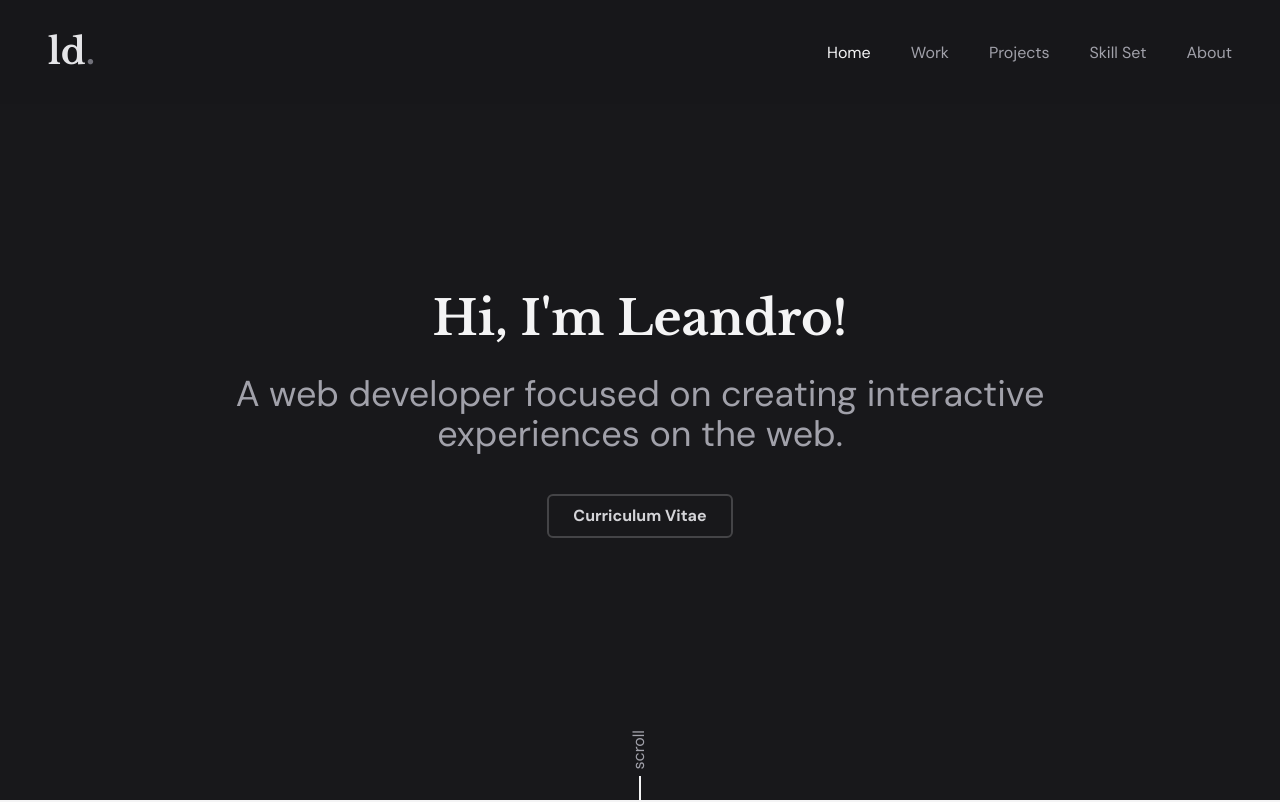
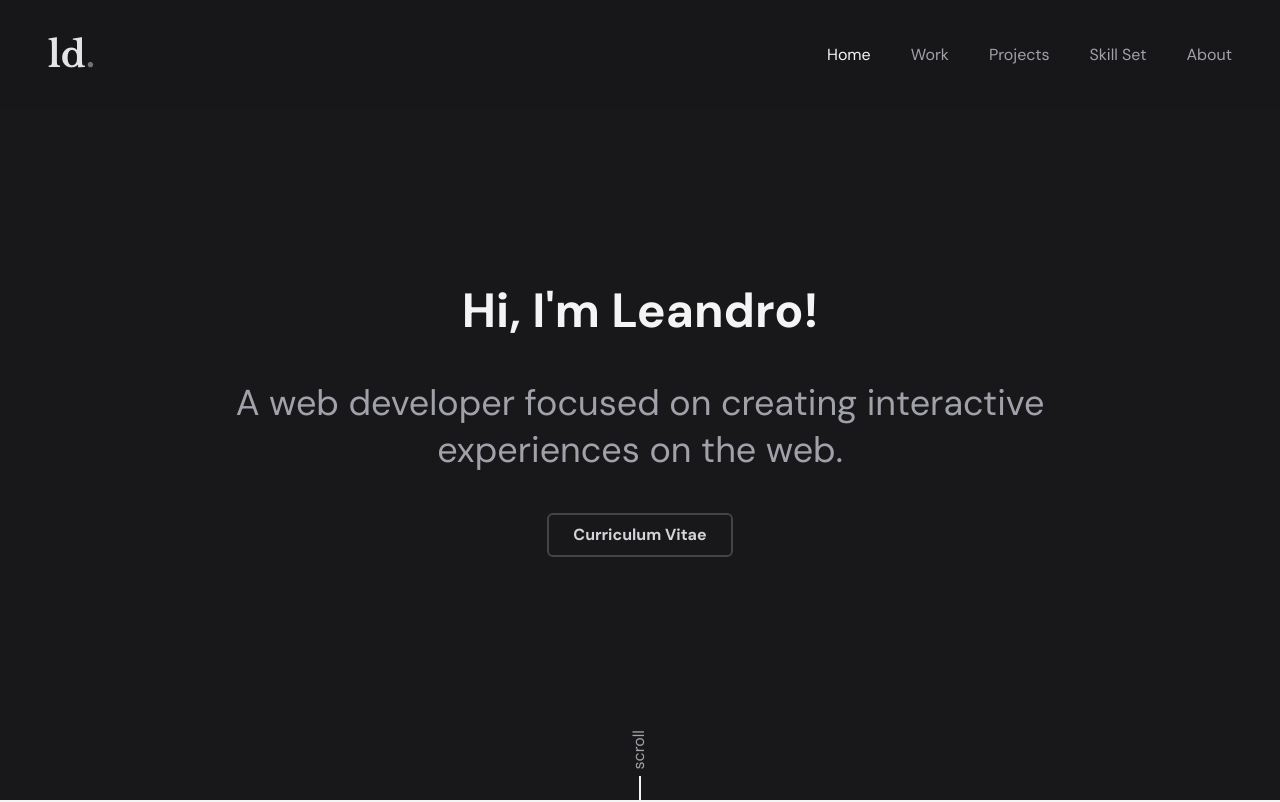
Before and after one commit to leandrodalmolin/nextjs-portfolio, a Next.js app: page / in a window 1280 px wide. Shown: the top 802 px of the page. Built offline with nearby package versions, Linux system fonts and the light colour scheme.

Commit message:
Add typography tokens

```diff
--- a/src/components/Card/Card.module.scss
+++ b/src/components/Card/Card.module.scss
@@ -8,9 +8,9 @@
 
   h2 {
     margin-bottom: $spacing-5;
-    font-size: 1.5rem;
-    font-weight: 700;
-    line-height: 2rem;
+    font-size: $font-size-2xl;
+    font-weight: $font-weight-bold;
+    line-height: $line-height-sm;
     color: $white;
   }
 
@@ -37,12 +37,11 @@
 
 .content {
   p {
-    font-size: 0.875rem;
-    line-height: 1.25rem;
+    font-size: $font-size-sm;
 
     &:first-child {
       margin-bottom: $spacing-6;
-      line-height: 1.625;
+      line-height: $line-height-lg;
       color: rgba($white, 0.6);
     }
   }
--- a/src/components/Heading/Heading.module.scss
+++ b/src/components/Heading/Heading.module.scss
@@ -4,14 +4,13 @@
 .heading {
   margin-bottom: $spacing-9;
   font-family: $font-serif;
-  font-size: 2.25rem;
-  font-weight: 700;
-  line-height: 2.5rem;
+  font-size: $font-size-5xl;
+  font-weight: $font-weight-bold;
+  line-height: $line-height-none;
   color: $zinc-100;
 
   @include media-query('sm', 'up') {
-    font-size: 3rem;
-    line-height: 1;
+    font-size: $font-size-6xl;
   }
 
   @include media-query('md', 'up') {
@@ -21,8 +20,8 @@
 
 .subheading {
   margin-bottom: $spacing-4;
-  font-size: 0.75rem;
-  line-height: 1rem;
-  font-weight: 500;
+  font-size: $font-size-xs;
+  line-height: $line-height-sm;
+  font-weight: $font-weight-medium;
   text-transform: uppercase;
 }
--- a/src/components/Link/Link.module.scss
+++ b/src/components/Link/Link.module.scss
@@ -12,9 +12,9 @@
     border: 2px solid rgba($zinc-100, 0.2);
     border-radius: $radius-md;
     padding: $spacing-3 $spacing-6;
-    font-size: 0.875rem;
-    font-weight: 700;
-    line-height: 1.25rem;
+    font-size: $font-size-sm;
+    font-weight: $font-weight-bold;
+    line-height: $line-height-md;
     color: $zinc-300;
     transition: color 0.3s, border-color 0.3s, background-color 0.3s;
 
@@ -26,8 +26,7 @@
 
     @include media-query('sm', 'up') {
       padding-inline: $spacing-6;
-      font-size: 1rem;
-      line-height: 1.5rem;
+      font-size: $font-size-md;
     }
   }
 }
--- a/src/components/Navigation/Logo/Logo.module.scss
+++ b/src/components/Navigation/Logo/Logo.module.scss
@@ -3,8 +3,8 @@
 
 .logo {
   font-family: $font-serif;
-  font-size: 2rem;
-  font-weight: 700;
+  font-size: $font-size-4xl;
+  font-weight: $font-weight-bold;
   color: $zinc-200;
 
   span {
@@ -14,7 +14,7 @@
   }
 
   @include media-query('sm', 'up') {
-    font-size: 2.25rem;
-    line-height: 2.5rem;
+    font-size: $font-size-5xl;
+    line-height: $line-height-xs;
   }
 }
--- a/src/components/Navigation/Navbar/Navbar.module.scss
+++ b/src/components/Navigation/Navbar/Navbar.module.scss
@@ -65,7 +65,7 @@
 
   .logo {
     > div {
-      font-size: 1.8rem;
+      font-size: $font-size-3xl;
     }
   }
 
--- a/src/components/Navigation/Sidebar/Sidebar.module.scss
+++ b/src/components/Navigation/Sidebar/Sidebar.module.scss
@@ -18,9 +18,9 @@
     display: flex;
     flex-direction: column;
     gap: $spacing-5;
-    font-size: 2.25rem;
-    font-weight: 700;
-    line-height: 2.5rem;
+    font-size: $font-size-5xl;
+    font-weight: $font-weight-bold;
+    line-height: $line-height-xs;
     list-style: none;
   }
 
--- a/src/components/PageSections/About/About.module.scss
+++ b/src/components/PageSections/About/About.module.scss
@@ -24,21 +24,21 @@
 
   @include media-query('sm', 'up') {
     p {
-      font-size: 1.125rem;
-      line-height: 1.75rem;
+      font-size: $font-size-lg;
+      line-height: $line-height-md;
     }
   }
 }
 
 .intro {
-  font-size: 1.125rem;
-  font-weight: 700;
-  line-height: 1.375;
+  font-size: $font-size-lg;
+  font-weight: $font-weight-bold;
+  line-height: $line-height-sm;
   color: $zinc-300;
 
   @include media-query('sm', 'up') {
-    font-size: 1.25rem;
-    line-height: 1.5;
+    font-size: $font-size-xl;
+    line-height: $line-height-md;
   }
 }
 
@@ -55,20 +55,17 @@
     display: inline-flex;
     align-items: center;
     gap: $spacing-2;
-    font-size: 1rem;
-    line-height: 1.5rem;
+    font-size: $font-size-md;
     color: $zinc-300;
   }
 
   @include media-query('sm', 'up') {
     column-gap: $spacing-7;
-    font-size: 1.125rem;
-    line-height: 1.75rem;
+    font-size: $font-size-lg;
 
     a {
       gap: $spacing-3;
-      font-size: 1.125rem;
-      line-height: 1.75rem;
+      font-size: $font-size-lg;
     }
   }
 }
--- a/src/components/PageSections/Masthead/Masthead.module.scss
+++ b/src/components/PageSections/Masthead/Masthead.module.scss
@@ -11,16 +11,13 @@
 
   h1 {
     margin-bottom: $spacing-6;
-    font-family: $font-serif;
-    font-size: 1.5rem;
-    font-weight: 700;
-    line-height: 2rem;
+    font-size: $font-size-2xl;
+    line-height: $line-height-md;
     color: $zinc-100;
   }
 
   p {
-    font-size: 1.25rem;
-    line-height: 1.75rem;
+    font-size: $font-size-xl;
   }
 
   a {
@@ -31,13 +28,11 @@
   @include media-query('sm', 'up') {
     h1 {
       margin-bottom: $spacing-7;
-      font-size: 2.25rem;
-      line-height: 2.5rem;
+      font-size: $font-size-5xl;
     }
 
     p {
-      font-size: 1.875rem;
-      line-height: 2.25rem;
+      font-size: $font-size-3xl;
     }
   }
 
@@ -46,13 +41,11 @@
 
     h1 {
       margin-top: $spacing-7;
-      font-size: 3rem;
-      line-height: 1;
+      font-size: $font-size-6xl;
     }
 
     p {
-      font-size: 2.25rem;
-      line-height: 2.5rem;
+      font-size: $font-size-5xl;
     }
 
     a {
--- a/src/components/PageSections/SideProjects/SideProjects.module.scss
+++ b/src/components/PageSections/SideProjects/SideProjects.module.scss
@@ -23,9 +23,8 @@
 
   h2 {
     margin-bottom: $spacing-4;
-    font-size: 1.25rem;
-    font-weight: 700;
-    line-height: 1.75rem;
+    font-size: $font-size-xl;
+    font-weight: $font-weight-bold;
     color: $zinc-100;
   }
 
--- a/src/styles/_variables.scss
+++ b/src/styles/_variables.scss
@@ -2,6 +2,28 @@ $breakpoints: ('sm' 640px, 'md' 768px, 'lg' 1024px, 'xl' 1280px, '2xl' 1536px);
 
 $font-sans: var(--font-dm-sans);
 $font-serif: var(--font-libre);
+
+$font-size-xs: 0.75rem; // 12px
+$font-size-sm: 0.875rem; // 14px
+$font-size-md: 1rem; // 16px
+$font-size-lg: 1.125rem; // 18px
+$font-size-xl: 1.25rem; // 20px
+$font-size-2xl: 1.5rem; // 24px
+$font-size-3xl: 1.75rem; // 28px
+$font-size-4xl: 2rem; // 32px
+$font-size-5xl: 2.25rem; // 36px
+$font-size-6xl: 3rem; // 48px
+
+$font-weight-regular: 400;
+$font-weight-medium: 500;
+$font-weight-bold: 700;
+
+$line-height-none: 1;
+$line-height-xs: 1.25;
+$line-height-sm: 1.375;
+$line-height-md: 1.5;
+$line-height-lg: 1.725;
+$line-height-xl: 2;
 
 $radius-md: 6px;
 
--- a/src/styles/globals.scss
+++ b/src/styles/globals.scss
@@ -34,8 +34,8 @@ input,
 button,
 textarea {
   font-family: $font-sans;
-  font-weight: 400;
-  font-size: 1rem;
+  font-weight: $font-weight-regular;
+  font-size: $font-size-md;
 }
 
 a {
```
